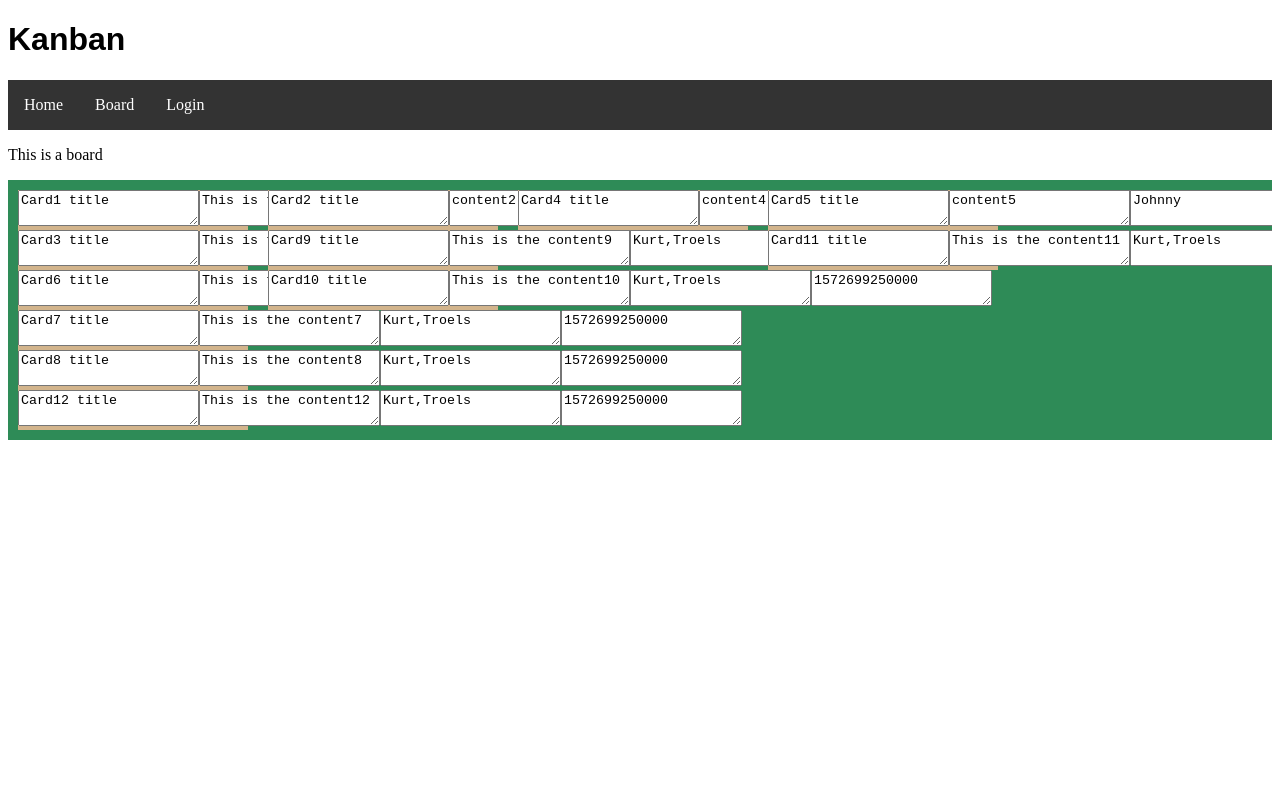
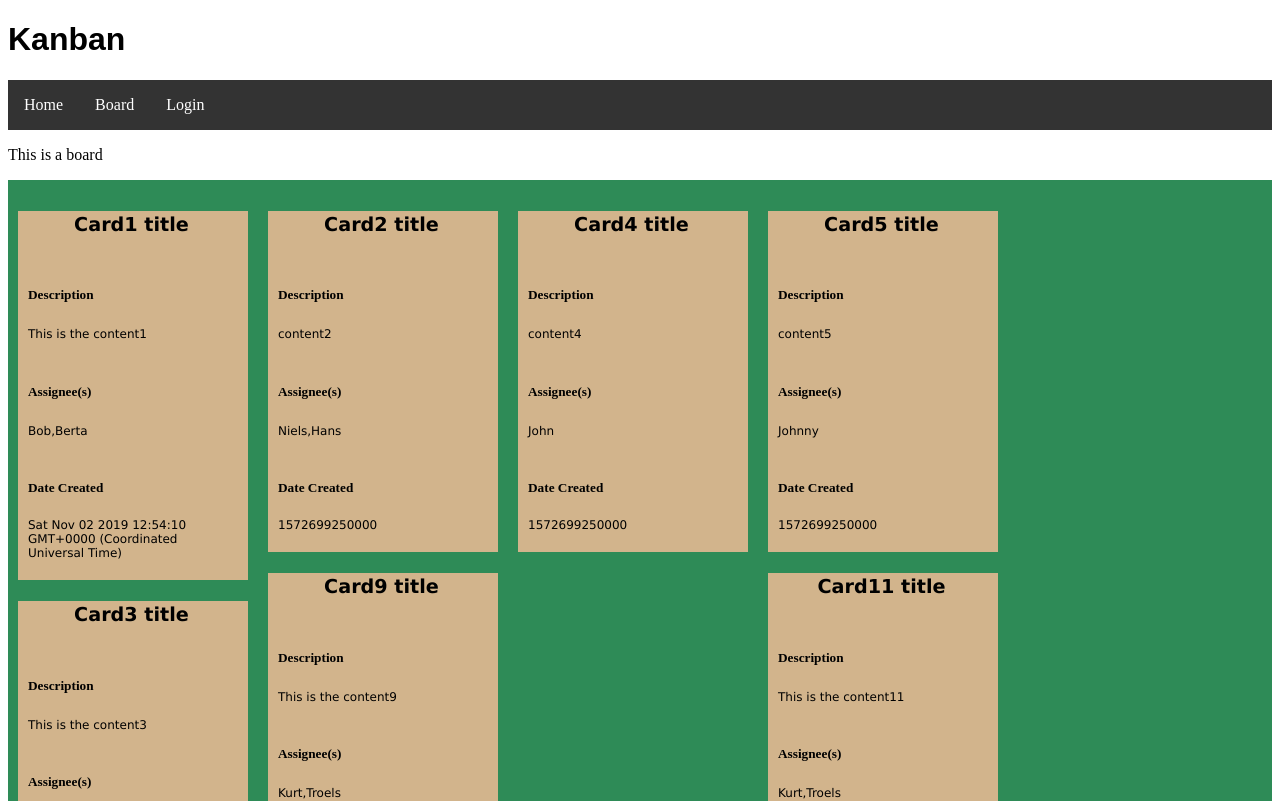
Before and after one commit to Distribution-group5/Kanban, an Angular app in the folder KanbanFrontend/: page /kanbanboard in a window 1280 px wide. Shown: the top 801 px of the page. Built offline with nearby package versions, Linux system fonts and the light colour scheme.

Commit message:
Editable card

```diff
--- a/KanbanFrontend/src/app/board/board.component.ts
+++ b/KanbanFrontend/src/app/board/board.component.ts
@@ -8,7 +8,7 @@ import { Component, OnInit } from '@angular/core';
 export class BoardComponent implements OnInit {
 
   kanbanBoard = new KanbanBoard(1, "Example", [
-    [new KanbanCard(1, "Card1 title", "This is the content1", ["Bob", "Berta"], Date.now(), Date.now()), new KanbanCard(3, "Card3 title", "This is the content3", ["Kurt", "Troels"], Date.now(), Date.now()), new KanbanCard(6, "Card6 title", "This is the content6", ["Kurt", "Troels"], Date.now(), Date.now()),new KanbanCard(7, "Card7 title", "This is the content7", ["Kurt", "Troels"], Date.now(), Date.now()), new KanbanCard(8, "Card8 title", "This is the content8", ["Kurt", "Troels"], Date.now(), Date.now()), new KanbanCard(12, "Card12 title", "This is the content12", ["Kurt", "Troels"], Date.now(), Date.now())],
+    [new KanbanCard(1, "Card1 title", "This is the content1", ["Bob", "Berta"], new Date(Date.now()), Date.now()), new KanbanCard(3, "Card3 title", "This is the content3", ["Kurt", "Troels"], Date.now(), Date.now()), new KanbanCard(6, "Card6 title", "This is the content6", ["Kurt", "Troels"], Date.now(), Date.now()),new KanbanCard(7, "Card7 title", "This is the content7", ["Kurt", "Troels"], Date.now(), Date.now()), new KanbanCard(8, "Card8 title", "This is the content8", ["Kurt", "Troels"], Date.now(), Date.now()), new KanbanCard(12, "Card12 title", "This is the content12", ["Kurt", "Troels"], Date.now(), Date.now())],
     [new KanbanCard(2, "Card2 title", "content2", ["Niels", "Hans"], Date.now(), Date.now()),new KanbanCard(9, "Card9 title", "This is the content9", ["Kurt", "Troels"], Date.now(), Date.now()), new KanbanCard(10, "Card10 title", "This is the content10", ["Kurt", "Troels"], Date.now(), Date.now())],
     [new KanbanCard(4, "Card4 title", "content4", ["John"], Date.now(), Date.now())],
     [new KanbanCard(5, "Card5 title", "content5", ["Johnny"], Date.now(), Date.now()), new KanbanCard(11, "Card11 title", "This is the content11", ["Kurt", "Troels"], Date.now(), Date.now())]]);
--- a/KanbanFrontend/src/app/card/card.component.css
+++ b/KanbanFrontend/src/app/card/card.component.css
@@ -1,4 +1,35 @@
 div{
-    width: 230px;
-    /* border: 2px solid black; */
+    width: 100%;
+    background-color: tan;
 }
+
+textarea {
+  width: 90%;
+  border: 0px;
+  padding-left: 10px;
+  resize: none;
+  background-color: tan;
+  outline: none;
+  font-family: Verdana;
+  font-size: 12px;
+}
+
+h5 {
+  width: 90%;
+  padding-left: 10px;
+}
+
+#CardHeader{
+  text-align: center;
+  font-size: larger;
+  font-weight: bold;
+}
+
+#Date {
+  font-family: Verdana;
+  font-size: 12px;
+  white-space: pre-wrap;
+  width: 90%;
+  padding-left: 10px;
+  padding-bottom: 20px;
+}
--- a/KanbanFrontend/src/app/card/card.component.html
+++ b/KanbanFrontend/src/app/card/card.component.html
@@ -1,12 +1,18 @@
-<div style=background-color:tan>
-  <textarea ng-model="Title">{{card.Title}}</textarea>
-  <textarea ng-model="Content">{{card.Content}}</textarea>
-  <textarea ng-model="Assignees">{{card.Assignees}}</textarea>
-  <textarea ng-model="CreationDate">{{card.DateCreated}}</textarea>
+<div>
+    <h4>
+      <textarea id="CardHeader" (keyup)="autogrow($event)" ng-model="Title" (input)="raiseCardUpdate()">{{card.Title}}</textarea>
+    </h4>
+    <h5>Description</h5>
+    <textarea (keyup)="autogrow($event)" ng-model="Content" (input)="raiseCardUpdate()">{{card.Content}}</textarea>
+    <h5>Assignee(s)</h5>
+    <textarea (keyup)="autogrow($event)" ng-model="Assignees" (input)="raiseCardUpdate()">{{card.Assignees}}</textarea>
+    <h5>Date Created</h5>
+    <div id="Date">{{card.DateCreated}}</div>
+
   <!--
     <h4>{{card.Title}}</h4>
         <p>{{card.Content}}</p>
         <p>Assignees: {{card.Assignees}} <br>
-        Date created: {{card.DateCreated}}</p>
+        Date created: {{DateCreated}}</p>
       -->
 </div>
--- a/KanbanFrontend/src/app/card/card.component.ts
+++ b/KanbanFrontend/src/app/card/card.component.ts
@@ -1,15 +1,26 @@
-import { Component, OnInit, Input } from '@angular/core';
-import { KanbanCard} from '../board/board.component';
+import { Component, OnInit, Input, NgModule, Output, EventEmitter } from '@angular/core';
+import { KanbanCard } from '../board/board.component';
 
 @Component({
     selector: 'app-card',
     templateUrl: './card.component.html',
     styleUrls: ['./card.component.css']
 })
+
 export class CardComponent implements OnInit {
 
     @Input() card: KanbanCard;
+    @Output() cardUpdate = new EventEmitter<KanbanCard>();
 
+    raiseCardUpdate() {
+        console.log("Changed occured");
+        this.cardUpdate.emit(this.card);
+    }
+
+    autogrow(element) {
+        element.target.style.height = "0px";
+        element.target.style.height = (element.target.scrollHeight + 25) + "px";
+    }
 
 
     constructor() {
```
Also changed, not shown: KanbanFrontend/package.json (+17 -14 lines), KanbanFrontend/src/app/board/board.component.css (line endings or trailing spaces), 1 other file (tests, documents, lock files or other folders). Lines whose indentation alone changed are shown as unchanged.
